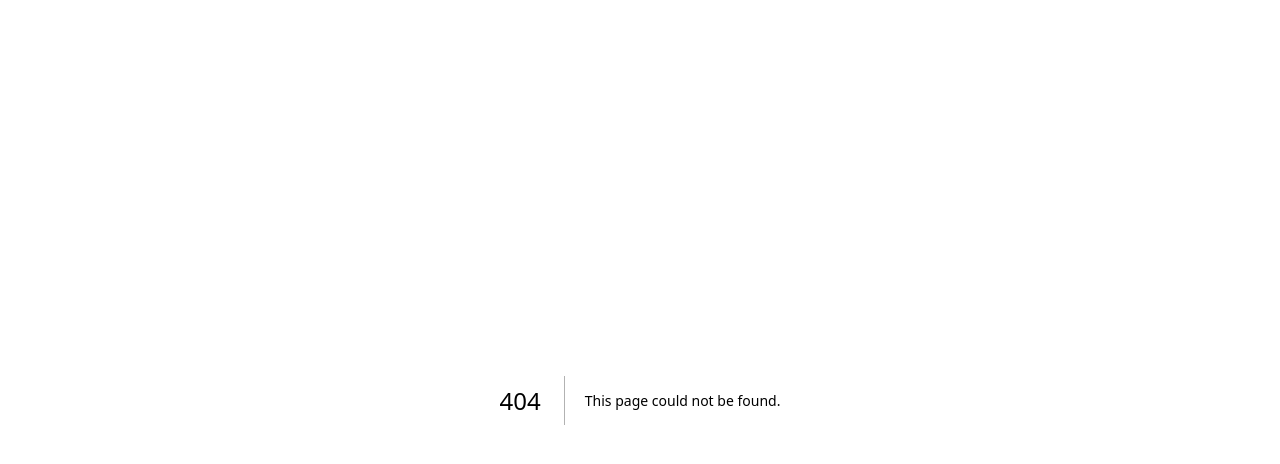
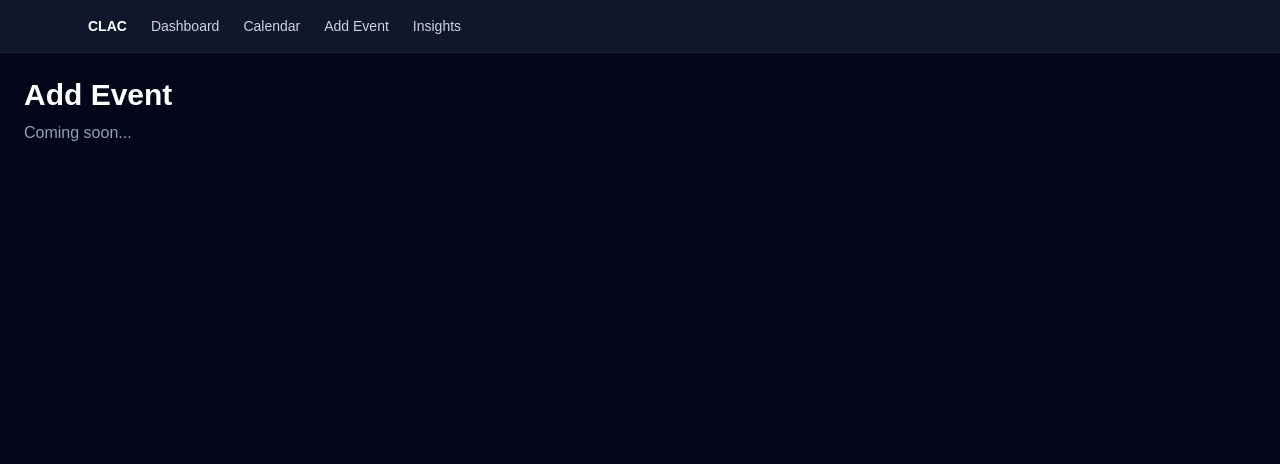
Before and after one commit to Jtbang/clac-app, a Next.js app: page /add-event in a window 1280 px wide. Before the commit this address had no page. Shown: the top 464 px of the page. Built offline with nearby package versions, Linux system fonts and the light colour scheme.

Commit message:
Initial CLAC scaffold with pages and navbar

```diff
--- /dev/null
+++ b/app/add-event/page.tsx
@@ -0,0 +1,10 @@
+export default function AddEventPage() {
+  return (
+    <main className="min-h-screen bg-slate-950 text-white p-6">
+      <h1 className="text-3xl font-bold">Add Event</h1>
+      <p className="mt-2 text-slate-400">
+        Coming soon...
+      </p>
+    </main>
+  );
+}
--- /dev/null
+++ b/app/calendar/page.tsx
@@ -0,0 +1,10 @@
+export default function CalendarPage() {
+  return (
+    <main className="min-h-screen bg-slate-950 text-white p-6">
+      <h1 className="text-3xl font-bold">Calendar</h1>
+      <p className="mt-2 text-slate-400">
+        Coming soon...
+      </p>
+    </main>
+  );
+}
--- /dev/null
+++ b/app/dashboard/page.tsx
@@ -0,0 +1,10 @@
+export default function DashboardPage() {
+  return (
+    <main className="min-h-screen bg-slate-950 text-white p-6">
+      <h1 className="text-3xl font-bold">Dashboard</h1>
+      <p className="mt-2 text-slate-400">
+        Coming soon...
+      </p>
+    </main>
+  );
+}
--- /dev/null
+++ b/app/insights/page.tsx
@@ -0,0 +1,10 @@
+export default function InsightsPage() {
+  return (
+    <main className="min-h-screen bg-slate-950 text-white p-6">
+      <h1 className="text-3xl font-bold">Insights</h1>
+      <p className="mt-2 text-slate-400">
+        Coming soon...
+      </p>
+    </main>
+  );
+}
--- a/app/layout.tsx
+++ b/app/layout.tsx
@@ -1,33 +1,22 @@
-import type { Metadata } from "next";
-import { Geist, Geist_Mono } from "next/font/google";
 import "./globals.css";
+import Navbar from "@/components/Navbar";
 
-const geistSans = Geist({
-  variable: "--font-geist-sans",
-  subsets: ["latin"],
-});
-
-const geistMono = Geist_Mono({
-  variable: "--font-geist-mono",
-  subsets: ["latin"],
-});
-
-export const metadata: Metadata = {
-  title: "Create Next App",
-  description: "Generated by create next app",
+export const metadata = {
+  title: "CLAC",
+  description: "Cognitive Load-Aware Calendar",
 };
 
 export default function RootLayout({
   children,
-}: Readonly<{
+}: {
   children: React.ReactNode;
-}>) {
+}) {
   return (
-    <html
-      lang="en"
-      className={`${geistSans.variable} ${geistMono.variable} h-full antialiased`}
-    >
-      <body className="min-h-full flex flex-col">{children}</body>
+    <html lang="en">
+      <body>
+        <Navbar />
+        {children}
+      </body>
     </html>
   );
 }
--- a/app/page.tsx
+++ b/app/page.tsx
@@ -1,65 +1,37 @@
-import Image from "next/image";
-
 export default function Home() {
   return (
-    <div className="flex flex-col flex-1 items-center justify-center bg-zinc-50 font-sans dark:bg-black">
-      <main className="flex flex-1 w-full max-w-3xl flex-col items-center justify-between py-32 px-16 bg-white dark:bg-black sm:items-start">
-        <Image
-          className="dark:invert"
-          src="/next.svg"
-          alt="Next.js logo"
-          width={100}
-          height={20}
-          priority
-        />
-        <div className="flex flex-col items-center gap-6 text-center sm:items-start sm:text-left">
-          <h1 className="max-w-xs text-3xl font-semibold leading-10 tracking-tight text-black dark:text-zinc-50">
-            To get started, edit the page.tsx file.
-          </h1>
-          <p className="max-w-md text-lg leading-8 text-zinc-600 dark:text-zinc-400">
-            Looking for a starting point or more instructions? Head over to{" "}
-            <a
-              href="https://vercel.com/templates?framework=next.js&utm_source=create-next-app&utm_medium=appdir-template-tw&utm_campaign=create-next-app"
-              className="font-medium text-zinc-950 dark:text-zinc-50"
-            >
-              Templates
-            </a>{" "}
-            or the{" "}
-            <a
-              href="https://nextjs.org/learn?utm_source=create-next-app&utm_medium=appdir-template-tw&utm_campaign=create-next-app"
-              className="font-medium text-zinc-950 dark:text-zinc-50"
-            >
-              Learning
-            </a>{" "}
-            center.
-          </p>
+    <main className="min-h-screen bg-slate-950 text-white">
+      <div className="mx-auto max-w-6xl px-6 py-12">
+        <h1 className="text-4xl font-bold tracking-tight">
+          CLAC
+        </h1>
+        <p className="mt-3 text-lg text-slate-300">
+          Cognitive Load-Aware Calendar
+        </p>
+
+        <div className="mt-10 grid gap-6 md:grid-cols-3">
+          <section className="rounded-2xl border border-slate-800 bg-slate-900 p-6">
+            <h2 className="text-xl font-semibold">Dashboard</h2>
+            <p className="mt-2 text-sm text-slate-400">
+              View cognitive load summaries.
+            </p>
+          </section>
+
+          <section className="rounded-2xl border border-slate-800 bg-slate-900 p-6">
+            <h2 className="text-xl font-semibold">Calendar</h2>
+            <p className="mt-2 text-sm text-slate-400">
+              Manage events and load levels.
+            </p>
+          </section>
+
+          <section className="rounded-2xl border border-slate-800 bg-slate-900 p-6">
+            <h2 className="text-xl font-semibold">Insights</h2>
+            <p className="mt-2 text-sm text-slate-400">
+              Detect overload and rebalance.
+            </p>
+          </section>
         </div>
-        <div className="flex flex-col gap-4 text-base font-medium sm:flex-row">
-          <a
-            className="flex h-12 w-full items-center justify-center gap-2 rounded-full bg-foreground px-5 text-background transition-colors hover:bg-[#383838] dark:hover:bg-[#ccc] md:w-[158px]"
-            href="https://vercel.com/new?utm_source=create-next-app&utm_medium=appdir-template-tw&utm_campaign=create-next-app"
-            target="_blank"
-            rel="noopener noreferrer"
-          >
-            <Image
-              className="dark:invert"
-              src="/vercel.svg"
-              alt="Vercel logomark"
-              width={16}
-              height={16}
-            />
-            Deploy Now
-          </a>
-          <a
-            className="flex h-12 w-full items-center justify-center rounded-full border border-solid border-black/[.08] px-5 transition-colors hover:border-transparent hover:bg-black/[.04] dark:border-white/[.145] dark:hover:bg-[#1a1a1a] md:w-[158px]"
-            href="https://nextjs.org/docs?utm_source=create-next-app&utm_medium=appdir-template-tw&utm_campaign=create-next-app"
-            target="_blank"
-            rel="noopener noreferrer"
-          >
-            Documentation
-          </a>
-        </div>
-      </main>
-    </div>
+      </div>
+    </main>
   );
 }
--- /dev/null
+++ b/components/Navbar.tsx
@@ -0,0 +1,17 @@
+import Link from "next/link";
+
+export default function Navbar() {
+  return (
+    <nav className="border-b border-slate-800 bg-slate-900">
+      <div className="mx-auto flex max-w-6xl items-center gap-6 px-6 py-4 text-sm text-slate-300">
+        <Link href="/" className="font-semibold text-white">
+          CLAC
+        </Link>
+        <Link href="/dashboard">Dashboard</Link>
+        <Link href="/calendar">Calendar</Link>
+        <Link href="/add-event">Add Event</Link>
+        <Link href="/insights">Insights</Link>
+      </div>
+    </nav>
+  );
+}
```
